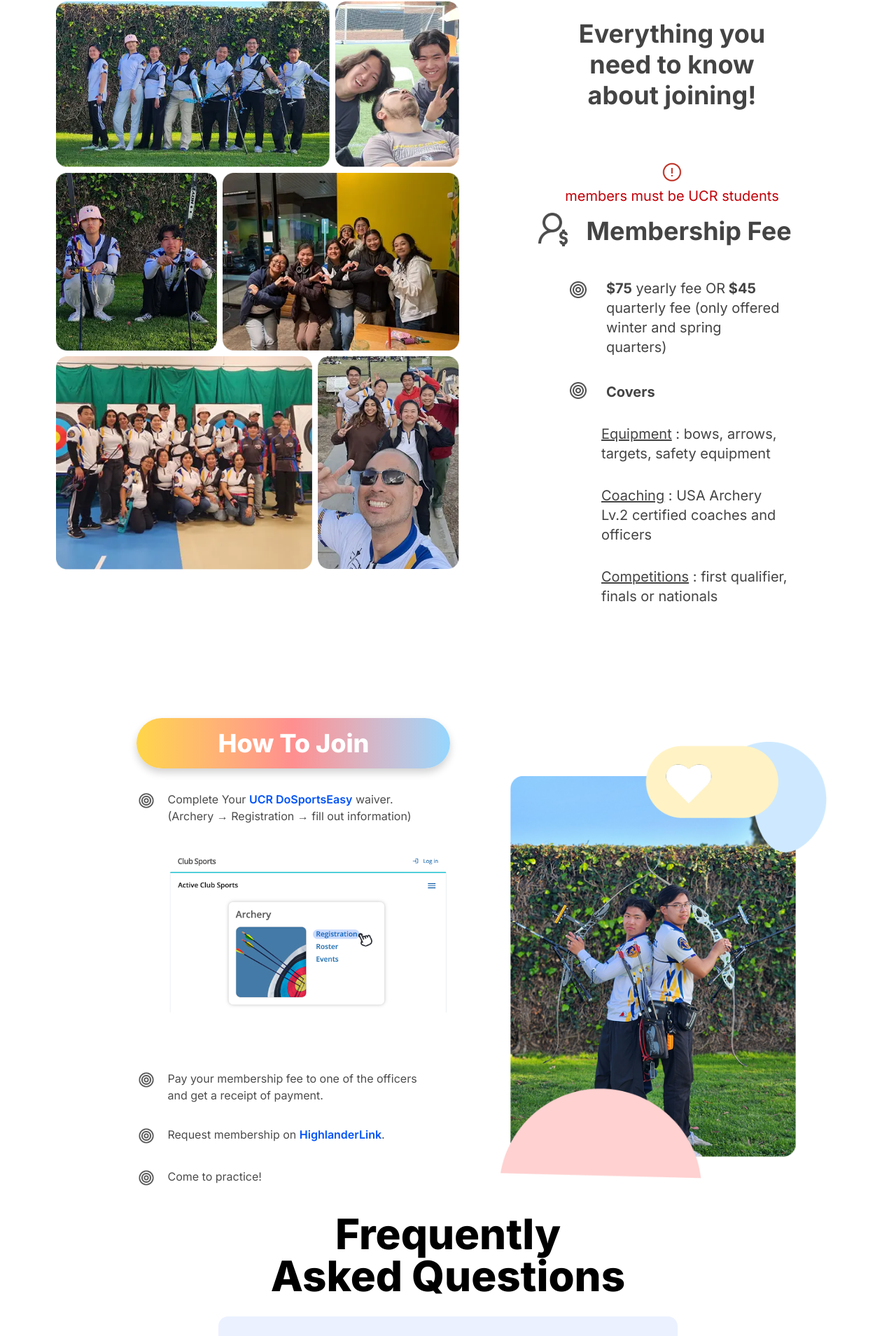
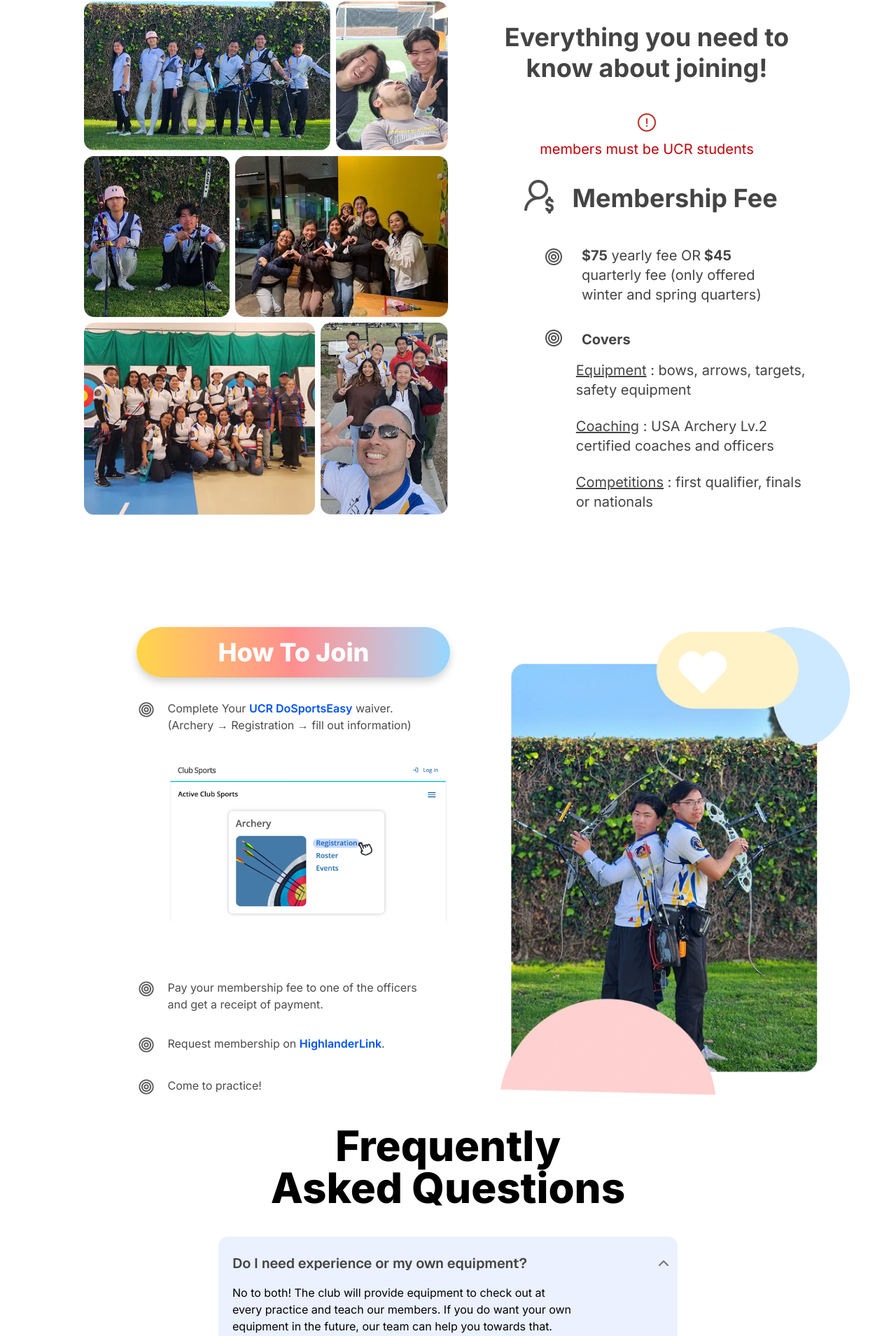
Before and after one commit to acm-ucr/archery-website, a Next.js app: page /join in a window 1280 px wide. Shown: the part 654-2563 px from the top of the page at 70% size. Built offline with nearby package versions, Linux system fonts and the light colour scheme.

Commit message:
Some fixes

```diff
--- a/src/app/example.tsx
+++ /dev/null
@@ -1,19 +0,0 @@
-const Example = (props: { text1: string; text2: string; text3: string }) => {
-  return (
-    <div className="bg-archery-blue-500 flex w-3/4 items-center gap-1 justify-self-center p-8">
-      <div className="bg-archery-blue-100 w-1/2 p-5 text-left">
-        {props.text1}
-      </div>
-
-      <div className="flex w-1/2 flex-row gap-1">
-        <div className="bg-archery-blue-100 w-full p-5 text-left">
-          {props.text2}
-        </div>
-      </div>
-
-      <div className="bg-archery-blue-100 w-1/2 p-5">{props.text3}</div>
-    </div>
-  );
-};
-
-export default Example;
--- a/src/components/events/upcomingEvents.tsx
+++ b/src/components/events/upcomingEvents.tsx
@@ -8,7 +8,7 @@ interface UpcomingEventsProps {
 
 const UpcomingEvents = ({ events }: UpcomingEventsProps) => {
   return (
-    <div className="flex flex-col items-center justify-center pb-10">
+    <div className="flex flex-col items-center justify-center py-10">
       <div className="to-archery-blue-200 text-archery-blue-500 w-full rounded-full bg-gradient-to-r from-white from-0% to-100% text-left text-4xl font-bold">
         Upcoming Events
       </div>
--- a/src/components/home/getInvolved.tsx
+++ b/src/components/home/getInvolved.tsx
@@ -11,7 +11,7 @@ const GetInvolved = () => {
       <span className="to-archery-yellow-300 from-archery-blue-400 w-3/4 bg-gradient-to-r from-20% to-70% bg-clip-text text-center text-xs font-bold text-transparent md:w-full md:text-xl xl:text-2xl">
         Take a shot at something new -- Join Archery @ UCR!!
       </span>
-      <div className="mt-4 flex flex-col items-center justify-center gap-y-5 md:flex-row md:gap-x-8 md:p-4 lg:gap-x-10 xl:gap-x-20 xl:p-8">
+      <div className="mt-4 flex w-full flex-col items-center justify-center gap-y-5 md:flex-row md:gap-x-8 md:p-4 lg:gap-x-10 xl:gap-x-20 xl:p-8">
         <InvolvedCard
           borderColor="border-archery-blue-300"
           bgColor="bg-archery-blue-300/10"
--- a/src/components/join/faq.tsx
+++ b/src/components/join/faq.tsx
@@ -9,8 +9,8 @@ import { FAQdata } from "@/data/faq";
 
 const FAQ = () => {
   return (
-    <div className="flex flex-col items-center justify-center pb-10">
-      <div className="w-[40vw] py-9">
+    <div className="flex flex-col items-center justify-center gap-12 py-10">
+      <div className="w-[40vw]">
         <p className="text-center text-3xl font-extrabold text-black md:text-6xl">
           Frequently Asked Questions
         </p>
@@ -30,7 +30,7 @@ const FAQ = () => {
                 </p>
               </AccordionTrigger>
               <AccordionContent>
-                <p className="w-[40vw] px-3 text-sm text-black md:text-base">
+                <p className="w-full px-3 text-sm text-black md:w-[40vw] md:text-base">
                   {answer}
                 </p>
               </AccordionContent>
--- a/src/components/join/gallery.tsx
+++ b/src/components/join/gallery.tsx
@@ -14,7 +14,7 @@ const galleryAnimation = {
 
 const Gallery = () => {
   return (
-    <div className="mt-8 flex w-5/6 flex-col items-center gap-6 justify-self-center md:mt-20 md:ml-8 md:grid md:w-9/10 md:grid-cols-2 md:items-start md:gap-0 lg:mt-30 xl:mt-40">
+    <div className="mt-8 flex w-full flex-col items-center gap-6 px-8 md:mt-20 md:grid md:grid-cols-2 md:gap-0 md:px-24 lg:mt-30 lg:px-30 xl:mt-40">
       <motion.div
         variants={galleryAnimation}
         initial="initial"
@@ -22,11 +22,11 @@ const Gallery = () => {
         transition={{ duration: 0.6 }}
         viewport={{ once: true }}
       >
-        <div className="mt-6 flex w-9/10 flex-col items-center justify-self-center text-center md:col-start-2 md:row-start-1 md:ml-8 md:w-3/5 lg:w-5/9 xl:w-7/12">
-          <p className="text-archery-grey-400 text-xl font-bold lg:text-2xl xl:mb-6 xl:text-4xl xl:leading-11">
+        <div className="mt-6 flex flex-col items-center justify-self-center text-center md:col-start-2 md:row-start-1 md:ml-8 lg:ml-12">
+          <p className="text-archery-grey-400 px-6 text-2xl font-bold xl:mb-6 xl:text-4xl xl:leading-11">
             Everything you need to know about joining!
           </p>
-          <div className="mt-4 flex items-center gap-1 md:mt-8 md:flex-col lg:mt-10 xl:mt-12">
+          <div className="mt-4 flex items-center gap-2 md:flex-col">
             <div className="w-4 lg:w-6 xl:w-8">
               <Image src={Warning} alt="Warning" className="object-cover" />
             </div>
@@ -46,8 +46,8 @@ const Gallery = () => {
         transition={{ duration: 0.6, delay: 0.2 }}
         viewport={{ once: true }}
       >
-        <div className="flex-col items-center justify-self-center text-center md:col-start-2 md:row-span-1 md:row-start-2 md:w-8/9 lg:w-4/5 xl:w-3/4">
-          <div className="mb-2 flex items-center justify-center gap-2 md:mb-4 lg:mb-6 xl:mb-8 xl:gap-4">
+        <div className="flex-col items-center justify-self-center text-center md:col-start-2 md:row-span-1 md:row-start-2 md:ml-8 lg:ml-12">
+          <div className="mb-2 flex items-center justify-center gap-2 md:mt-3 md:mb-4 lg:mb-6 xl:mb-8 xl:gap-4">
             <Image
               src={SalaryMan}
               alt="Membership Fee"
@@ -57,7 +57,7 @@ const Gallery = () => {
               Membership Fee
             </p>
           </div>
-          <div className="mb-4 ml-8 flex w-7/8 flex-col gap-4 justify-self-center md:justify-self-end xl:gap-8">
+          <div className="mb-4 ml-4 flex w-7/8 flex-col gap-4 justify-self-center md:justify-self-end lg:ml-12 xl:gap-8">
             <div className="flex items-start">
               <Image
                 src={Target}
@@ -82,7 +82,7 @@ const Gallery = () => {
               </p>
             </div>
           </div>
-          <div className="mt-4 ml-21 flex w-7/10 flex-col gap-4 justify-self-center text-start md:w-5/8 lg:ml-26 xl:mt-8 xl:ml-25 xl:gap-8">
+          <div className="mt-4 ml-17 flex w-7/10 flex-col gap-4 justify-self-center text-start lg:ml-32 xl:gap-6">
             {Feeinfo.map(({ title, descriptions }, index) => (
               <p
                 key={index}
--- a/src/components/navbar.tsx
+++ b/src/components/navbar.tsx
@@ -53,13 +53,13 @@ const Navbar = () => {
       <div
         className={`absolute top-full z-50 flex w-full flex-col items-end overflow-hidden border-t-1 border-black/30 bg-white text-sm shadow-md md:hidden ${isOpen ? "h-auto" : "hidden h-0"}`}
       >
-        <div className="flex w-max flex-col">
+        <div className="flex w-1/6 flex-col place-self-center">
           {navbarLinks.map(({ link, name }, index) => (
             <Link
               key={index}
               href={link}
               onClick={closeMenu}
-              className={`last:bg-archery-blue-600 mt-2 px-4 text-center text-black last:mx-2 last:mb-4 last:rounded-full last:text-white`}
+              className={`last:bg-archery-blue-600 mt-2 text-center text-black last:mb-4 last:rounded-full last:text-white`}
             >
               {name}
             </Link>
```
Also changed, not shown: public/HowToJoinSide.webp, src/components/join/info.tsx (deleted).
